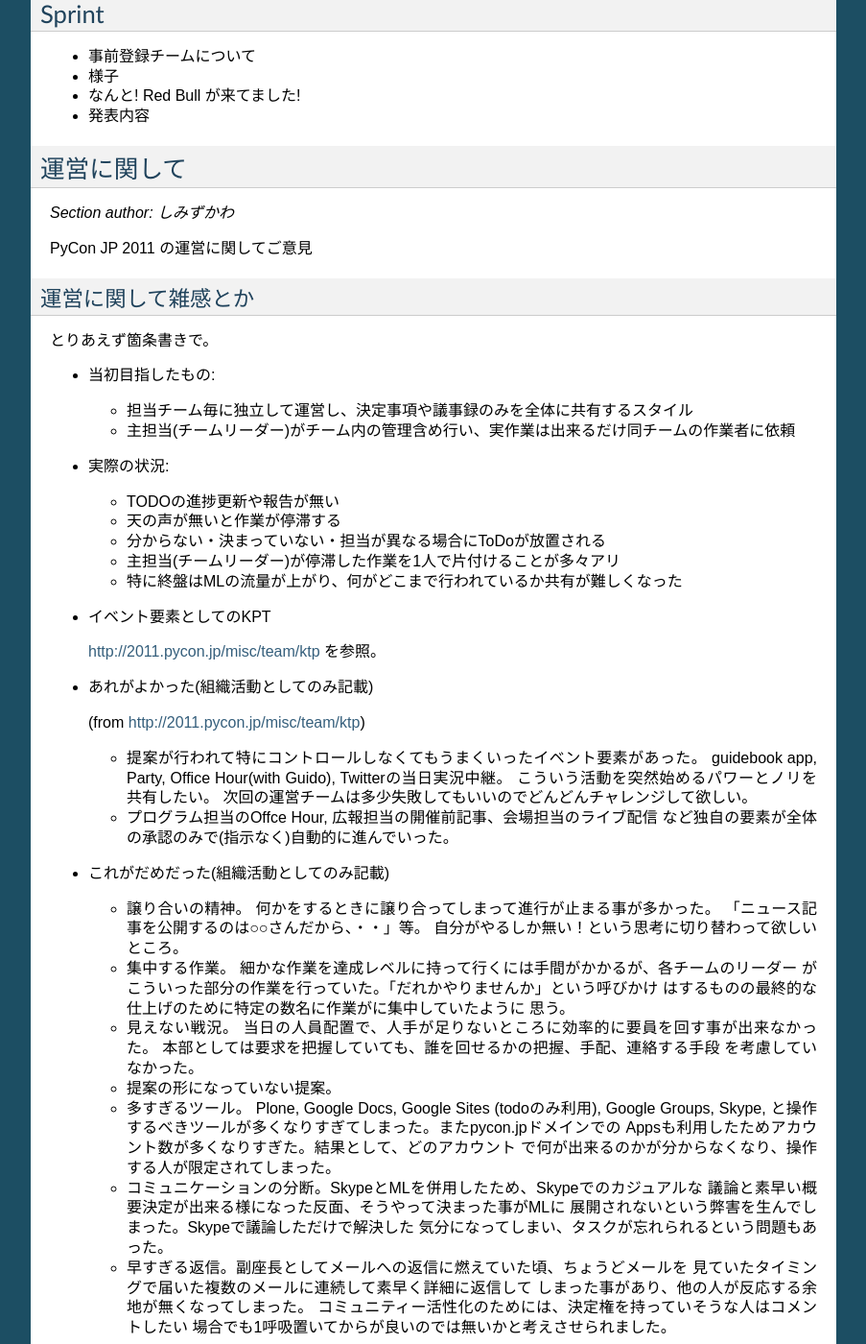
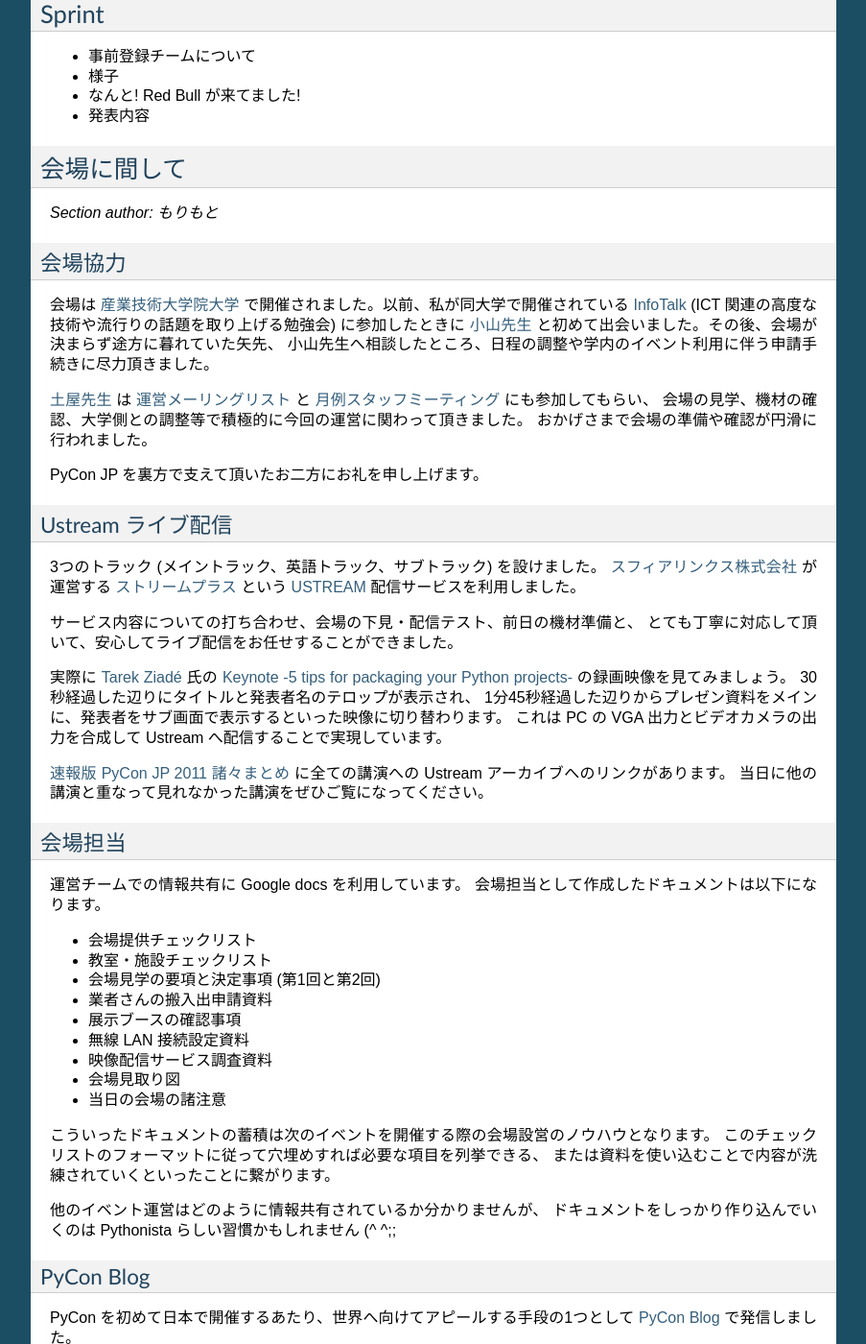
Before and after one commit to michilu/pyconjp-management-side-report, a Sphinx documentation site: the page built from sphinx/report.rst, in a window 1280 px wide and 1400 px high, scrolled down 2957 px. Shown: the whole window at 96% size, without its empty margins (198-1101 px from the left). Built offline with Sphinx 7.4.7, drawn with Linux system fonts in a browser that asks for light colours; some of the changed text lies outside the part shown.

Commit message:
「会場に関して」の段落を追加

```diff
--- a/sphinx/report.rst
+++ b/sphinx/report.rst
@@ -179,6 +179,97 @@ Sprint
 .. また個人でテーマを決め、参加者とコミュニケーションをとりながら取り組んでる方も
 .. いました。
 
+会場に間して
+============
+
+.. sectionauthor:: もりもと
+
+会場協力
+--------
+
+会場は `産業技術大学院大学`_ で開催されました。以前、私が同大学で開催されている
+`InfoTalk`_ (ICT 関連の高度な技術や流行りの話題を取り上げる勉強会) に参加したときに
+`小山先生`_ と初めて出会いました。その後、会場が決まらず途方に暮れていた矢先、
+小山先生へ相談したところ、日程の調整や学内のイベント利用に伴う申請手続きに尽力頂きました。
+
+`土屋先生`_ は `運営メーリングリスト`_ と `月例スタッフミーティング`_ にも参加してもらい、
+会場の見学、機材の確認、大学側との調整等で積極的に今回の運営に関わって頂きました。
+おかげさまで会場の準備や確認が円滑に行われました。
+
+PyCon JP を裏方で支えて頂いたお二方にお礼を申し上げます。
+
+.. _産業技術大学院大学: http://aiit.ac.jp/
+.. _小山先生: http://aiit.ac.jp/view.rbz?nd=109&ik=1&pnp=102&pnp=108&pnp=109&cd=11
+.. _土屋先生: http://aiit.ac.jp/view.rbz?nd=109&ik=1&pnp=102&pnp=108&pnp=109&cd=28
+.. _InfoTalk: http://pk.aiit.ac.jp/index.php?InfoTalk
+.. _運営メーリングリスト: http://groups.google.com/group/pycon-organizers-jp?pli=1
+.. _月例スタッフミーティング: http://2011.pycon.jp/misc/team/meeting
+
+Ustream ライブ配信
+------------------
+
+3つのトラック (メイントラック、英語トラック、サブトラック) を設けました。
+`スフィアリンクス株式会社`_ が運営する `ストリームプラス`_ という `USTREAM`_ 配信サービスを利用しました。
+
+サービス内容についての打ち合わせ、会場の下見・配信テスト、前日の機材準備と、
+とても丁寧に対応して頂いて、安心してライブ配信をお任せすることができました。
+
+実際に `Tarek Ziadé`_ 氏の `Keynote -5 tips for packaging your Python projects-`_ の録画映像を見てみましょう。
+30秒経過した辺りにタイトルと発表者名のテロップが表示され、
+1分45秒経過した辺りからプレゼン資料をメインに、発表者をサブ画面で表示するといった映像に切り替わります。
+これは PC の VGA 出力とビデオカメラの出力を合成して Ustream へ配信することで実現しています。
+
+`速報版 PyCon JP 2011 諸々まとめ`_ に全ての講演への Ustream アーカイブへのリンクがあります。
+当日に他の講演と重なって見れなかった講演をぜひご覧になってください。
+
+.. _スフィアリンクス株式会社: http://ustream.siteplus.jp/about/
+.. _ストリームプラス: http://ustream.siteplus.jp/
+.. _USTREAM: http://www.ustream.tv/
+.. _Tarek Ziadé: http://2011.pycon.jp/program/keynote
+.. _Keynote -5 tips for packaging your Python projects-: http://www.ustream.tv/recorded/16893512
+.. _速報版 PyCon JP 2011 諸々まとめ: http://2011.pycon.jp/program/collection
+
+会場担当
+--------
+
+運営チームでの情報共有に Google docs を利用しています。
+会場担当として作成したドキュメントは以下になります。
+
+* 会場提供チェックリスト
+* 教室・施設チェックリスト
+* 会場見学の要項と決定事項 (第1回と第2回)
+* 業者さんの搬入出申請資料
+* 展示ブースの確認事項
+* 無線 LAN 接続設定資料
+* 映像配信サービス調査資料
+* 会場見取り図
+* 当日の会場の諸注意
+
+こういったドキュメントの蓄積は次のイベントを開催する際の会場設営のノウハウとなります。
+このチェックリストのフォーマットに従って穴埋めすれば必要な項目を列挙できる、
+または資料を使い込むことで内容が洗練されていくといったことに繋がります。
+
+他のイベント運営はどのように情報共有されているか分かりませんが、
+ドキュメントをしっかり作り込んでいくのは Pythonista らしい習慣かもしれません (^ ^;;
+
+PyCon Blog
+----------
+
+PyCon を初めて日本で開催するあたり、世界へ向けてアピールする手段の1つとして `PyCon Blog`_ で発信しました。
+
+* CFP 募集 (`PyCon JP 2011 - Call For Proposals`_)
+* 参加登録受付 (`PyCon JP 2011 - Registration is Open`_)
+
+その甲斐があったのか (？)、台湾から2人の方 (`Sinker Li`_ と `Hsin-Yi Chen`_) が発表してくれて、そして海外から xx 人の方が参加してくれました。
+今後も PyCon JP は日本で開催する国際イベントだよという意思表示を示していければ良いなと考えています。
+
+.. _PyCon Blog: http://pycon.blogspot.com/
+.. _PyCon JP 2011 - Call For Proposals: http://pycon.blogspot.com/2011/05/pycon-jp-2011-call-for-proposals.html
+.. _PyCon JP 2011 - Registration is Open: http://pycon.blogspot.com/2011/08/pycon-jp-2011-registration-is-open.html
+.. _Sinker Li: http://www.ustream.tv/recorded/16895105
+.. _Hsin-Yi Chen: http://www.ustream.tv/recorded/16898172
+
+
 運営に関して
 ============
 
```
